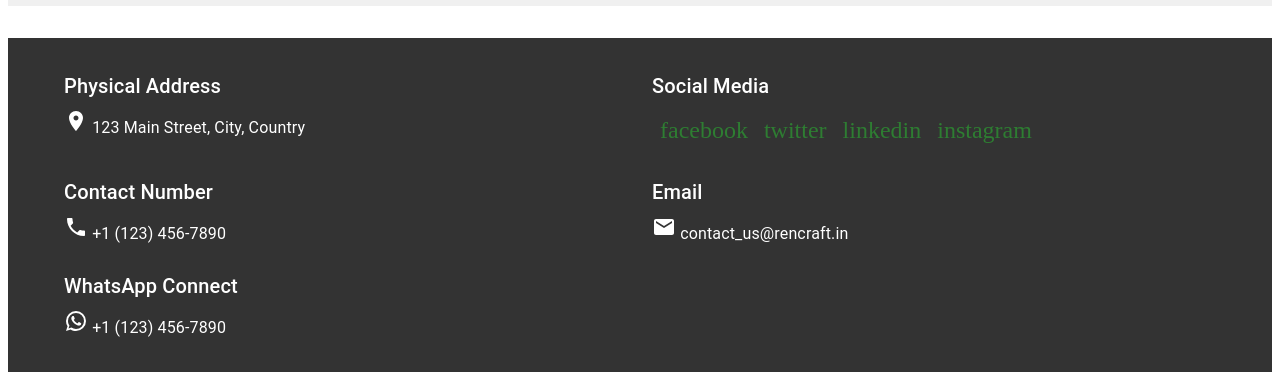
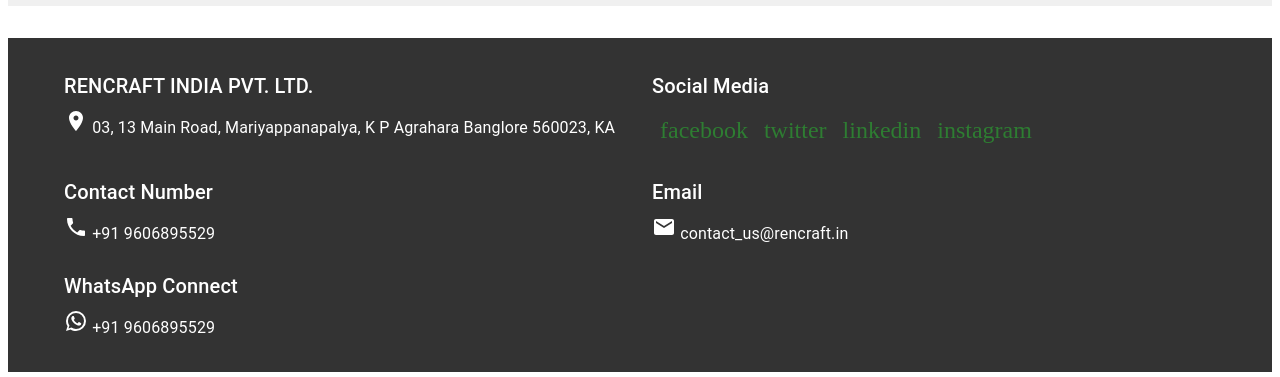
Before and after one commit to sjaiswal11/rencraft-static, a React (Create React App) app: page / in a window 1280 px wide. Shown: the part 3000-3377 px from the top of the page. Built offline with nearby package versions, Linux system fonts and the light colour scheme.

Commit message:
REN-STATIC-102 : contact data updated

```diff
--- a/src/components/FooterComponent.js
+++ b/src/components/FooterComponent.js
@@ -19,7 +19,7 @@ const FooterComponent = () => {
         <Grid container spacing={3}>
           <Grid item xs={12} md={6}>
             <Typography variant="h6" gutterBottom>
-              Physical Address
+            RENCRAFT INDIA PVT. LTD.
             </Typography>
             <Typography>
               <Room /> {address}
--- a/src/data/FooterData.json
+++ b/src/data/FooterData.json
@@ -1,12 +1,12 @@
 {
-    "address": "123 Main Street, City, Country",
+    "address": "03, 13 Main Road, Mariyappanapalya, K P Agrahara Banglore 560023, KA",
     "socialMediaLinks": {
-      "facebook": "https://www.facebook.com/yourpage",
-      "twitter": "https://twitter.com/yourpage",
-      "linkedin": "https://www.linkedin.com/in/yourpage",
-      "instagram": "https://www.instagram.com/yourpage"
+      "facebook": "https://www.facebook.com/rencraft",
+      "twitter": "https://twitter.com/rencraft",
+      "linkedin": "https://www.linkedin.com/in/rencraft",
+      "instagram": "https://www.instagram.com/rencraft"
     },
-    "contactNumber": "+1 (123) 456-7890",
+    "contactNumber": "+91 9606895529",
     "email": "contact_us@rencraft.in",
-    "whatsappConnect": "+1 (123) 456-7890"
+    "whatsappConnect": "+91 9606895529"
   }
```
